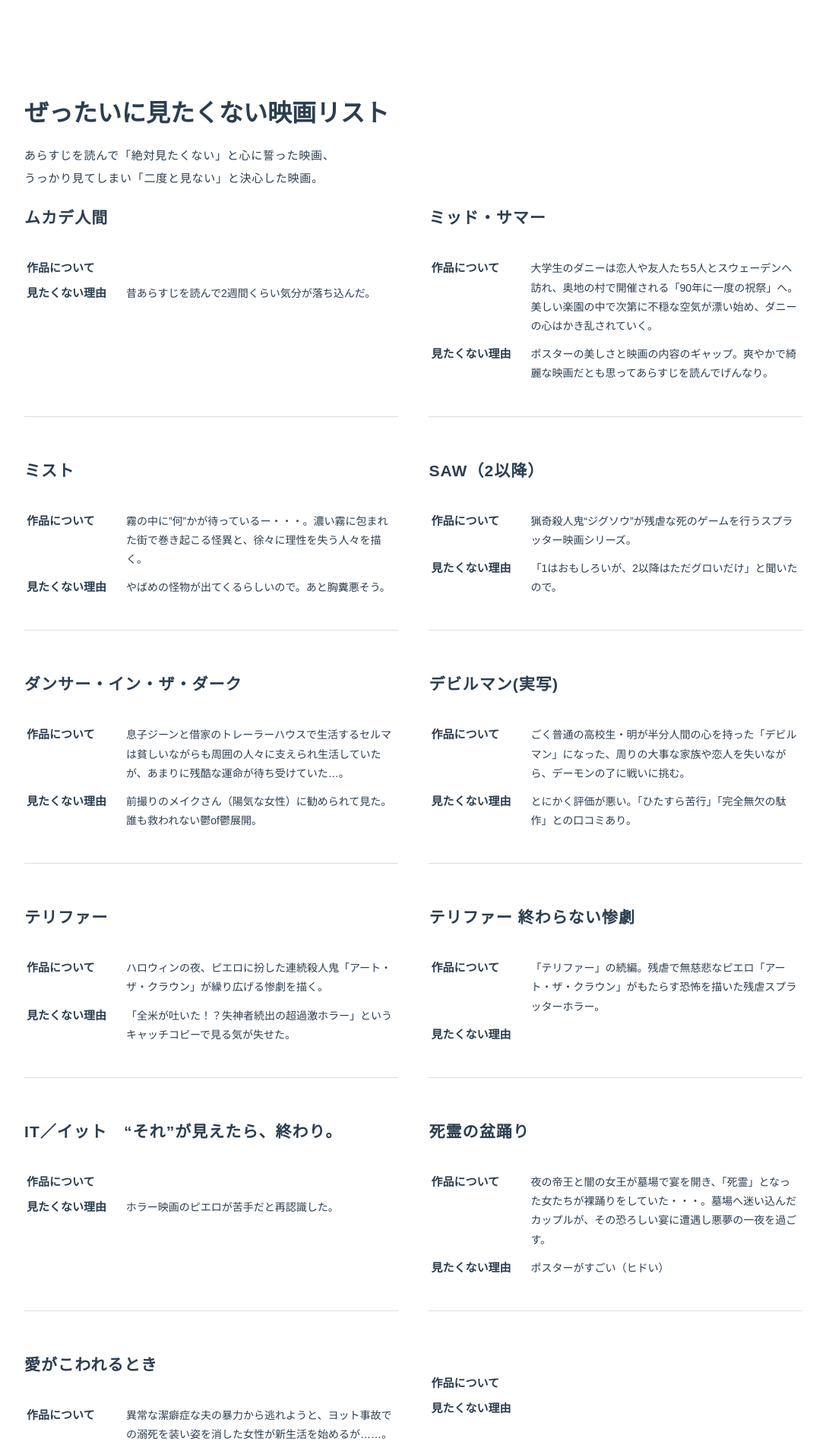
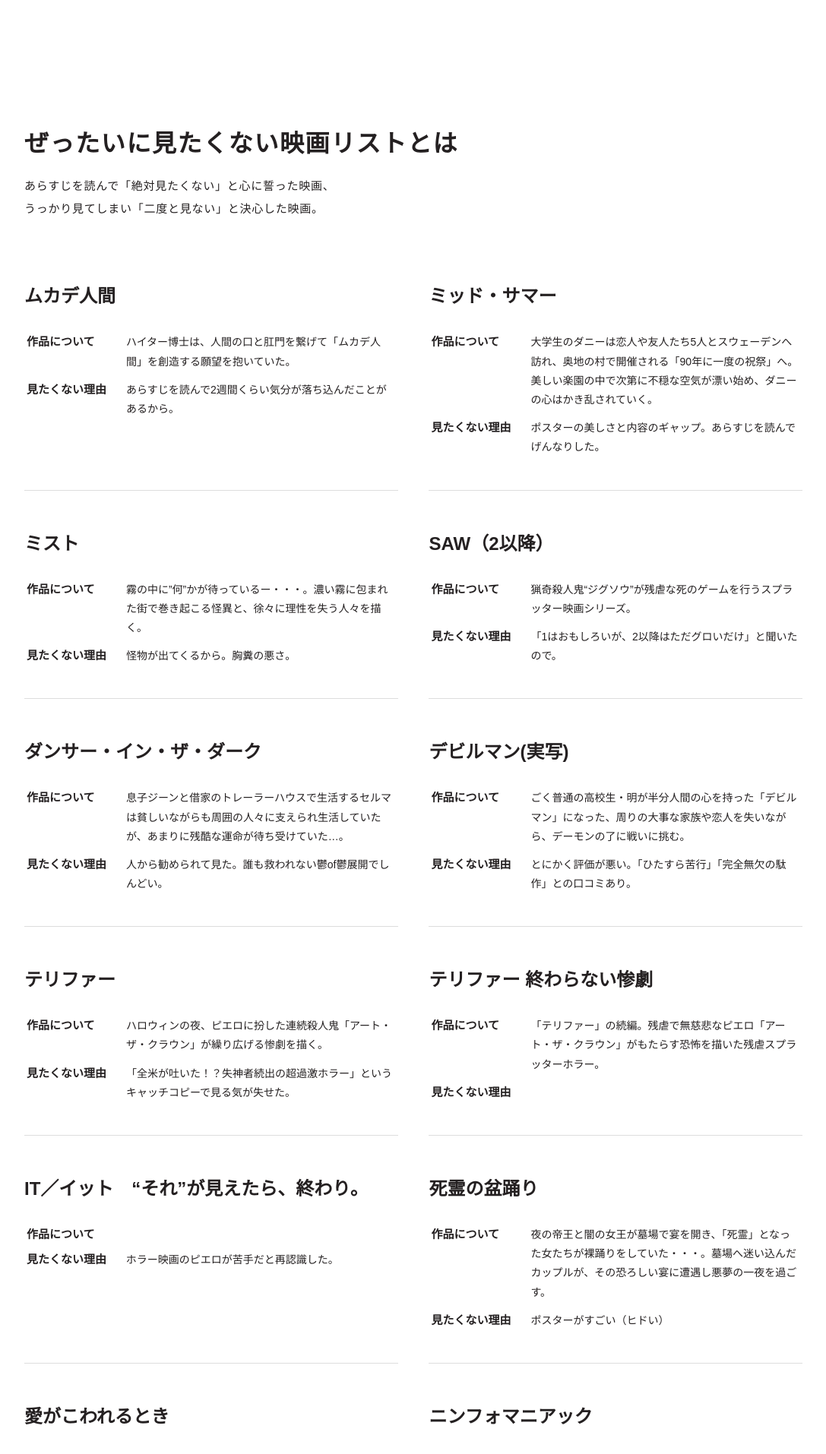
Before and after one commit to Ryuki-4648/disliked-movies-list, a Vue app in the folder movies-list/: page / in a window 1280 px wide. Shown: the part 480-2394 px from the top of the page at 76% size, without its empty margins (96-1183 px from the left). Built offline with nearby package versions, Linux system fonts and the light colour scheme.

Commit message:
style調整

```diff
--- a/movies-list/src/App.vue
+++ b/movies-list/src/App.vue
@@ -1,7 +1,7 @@
 <template>
   <div>
     <img alt="ぜったいに見たくない映画リスト" src="./assets/logo.png" class="logo">
-    <HelloWorld msg="ぜったいに見たくない映画リスト"/>
+    <HelloWorld msg="ぜったいに見たくない映画リストとは"/>
   </div>
 </template>
 
@@ -21,10 +21,10 @@
   font-family: YuGothic,'Yu Gothic','ヒラギノ角ゴシック','Hiragino Sans',sans-serif;
   -webkit-font-smoothing: antialiased;
   -moz-osx-font-smoothing: grayscale;
-  color: #2c3e50;
+  color: #242021;
 }
 .logo {
   display: block;
-  margin: 80px auto 140px;
+  margin: 100px auto 160px;
 }
 </style>
--- a/movies-list/src/components/HelloWorld.vue
+++ b/movies-list/src/components/HelloWorld.vue
@@ -1,7 +1,7 @@
 <template>
   <div class="content">
-    <h1>{{ msg }}</h1>
-    <p>あらすじを読んで「絶対見たくない」と心に誓った映画、<br>うっかり見てしまい「二度と見ない」と決心した映画。</p>
+    <h1 class="page-title">{{ msg }}</h1>
+    <p class="text01">あらすじを読んで「絶対見たくない」と心に誓った映画、<br>うっかり見てしまい「二度と見ない」と決心した映画。</p>
     <ul class="movie-list">
       <li v-for="(movie, index) in moviesList" :key="index" class="movie-item">
         <p class="movie-title">{{ movie.title }}</p>
@@ -38,9 +38,6 @@
 
 <!-- Add "scoped" attribute to limit CSS to this component only -->
 <style scoped>
-h3 {
-  margin: 40px 0 0;
-}
 ul {
   list-style-type: none;
   padding: 0;
@@ -49,20 +46,21 @@
   display: inline-block;
   margin: 0 10px;
 }
-a {
-  color: #42b983;
+.page-title {
+  letter-spacing: 0.05em;
 }
-p {
+.text01 {
   line-height: 2;
   font-size: 15px;
   letter-spacing: 0.05em;
+  margin: 0 auto 80px;
 }
 .content {
   width: 1024px;
   margin: 0 auto;
 }
 .movie-title {
-  font-size: 21px;
+  font-size: 24px;
   font-weight: 600;
   margin: 0 auto 30px;
 }
--- a/movies-list/src/data/moviesList.json
+++ b/movies-list/src/data/moviesList.json
@@ -1,17 +1,17 @@
 [
   {
     "title": "ムカデ人間",
-    "reason": "昔あらすじを読んで2週間くらい気分が落ち込んだ。",
-    "description": ""
+    "reason": "あらすじを読んで2週間くらい気分が落ち込んだことがあるから。",
+    "description": "ハイター博士は、人間の口と肛門を繋げて「ムカデ人間」を創造する願望を抱いていた。"
   },
   {
     "title": "ミッド・サマー",
-    "reason": "ポスターの美しさと映画の内容のギャップ。爽やかで綺麗な映画だとも思ってあらすじを読んでげんなり。",
+    "reason": "ポスターの美しさと内容のギャップ。あらすじを読んでげんなりした。",
     "description": "大学生のダニーは恋人や友人たち5人とスウェーデンへ訪れ、奥地の村で開催される「90年に一度の祝祭」へ。美しい楽園の中で次第に不穏な空気が漂い始め、ダニーの心はかき乱されていく。"
   },
   {
     "title": "ミスト",
-    "reason": "やばめの怪物が出てくるらしいので。あと胸糞悪そう。",
+    "reason": "怪物が出てくるから。胸糞の悪さ。",
     "description": "霧の中に”何”かが待っているー・・・。濃い霧に包まれた街で巻き起こる怪異と、徐々に理性を失う人々を描く。"
   },
   {
@@ -21,7 +21,7 @@
   },
   {
     "title": "ダンサー・イン・ザ・ダーク",
-    "reason": "前撮りのメイクさん（陽気な女性）に勧められて見た。誰も救われない鬱of鬱展開。",
+    "reason": "人から勧められて見た。誰も救われない鬱of鬱展開でしんどい。",
     "description": "息子ジーンと借家のトレーラーハウスで生活するセルマは貧しいながらも周囲の人々に支えられ生活していたが、あまりに残酷な運命が待ち受けていた…。"
   },
   {
@@ -55,13 +55,13 @@
     "description": "異常な潔癖症な夫の暴力から逃れようと、ヨット事故での溺死を装い姿を消した女性が新生活を始めるが……。"
   },
   {
-    "title": "",
-    "reason": "",
+    "title": "ニンフォマニアック",
+    "reason": "ラース・フォン・トリアー監督の「欝三部作」の最終作。",
     "description": ""
   },
   {
-    "title": "",
-    "reason": "",
+    "title": "アンチクライスト",
+    "reason": "ラース・フォン・トリアー監督の「欝三部作」",
     "description": ""
   },
   {
```
